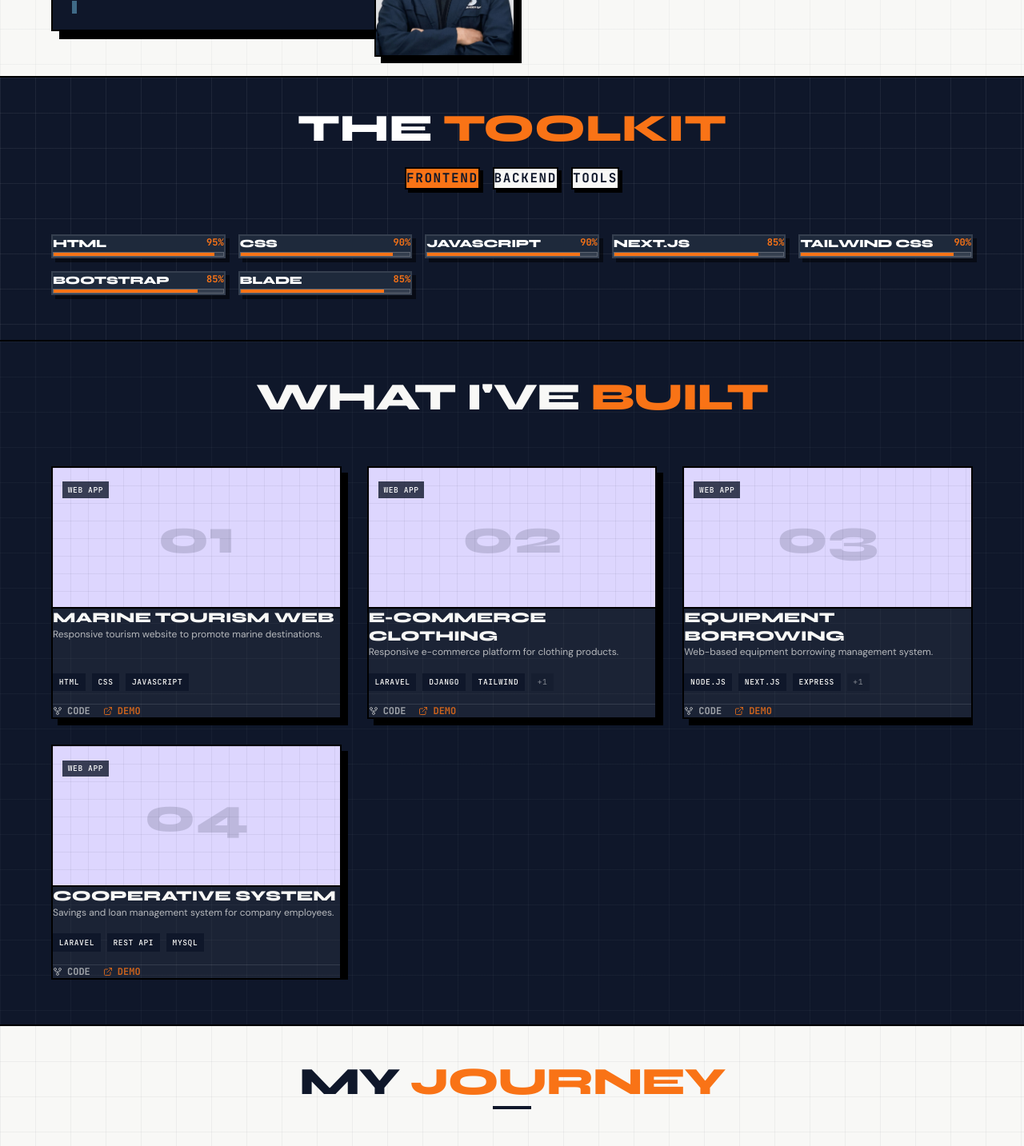
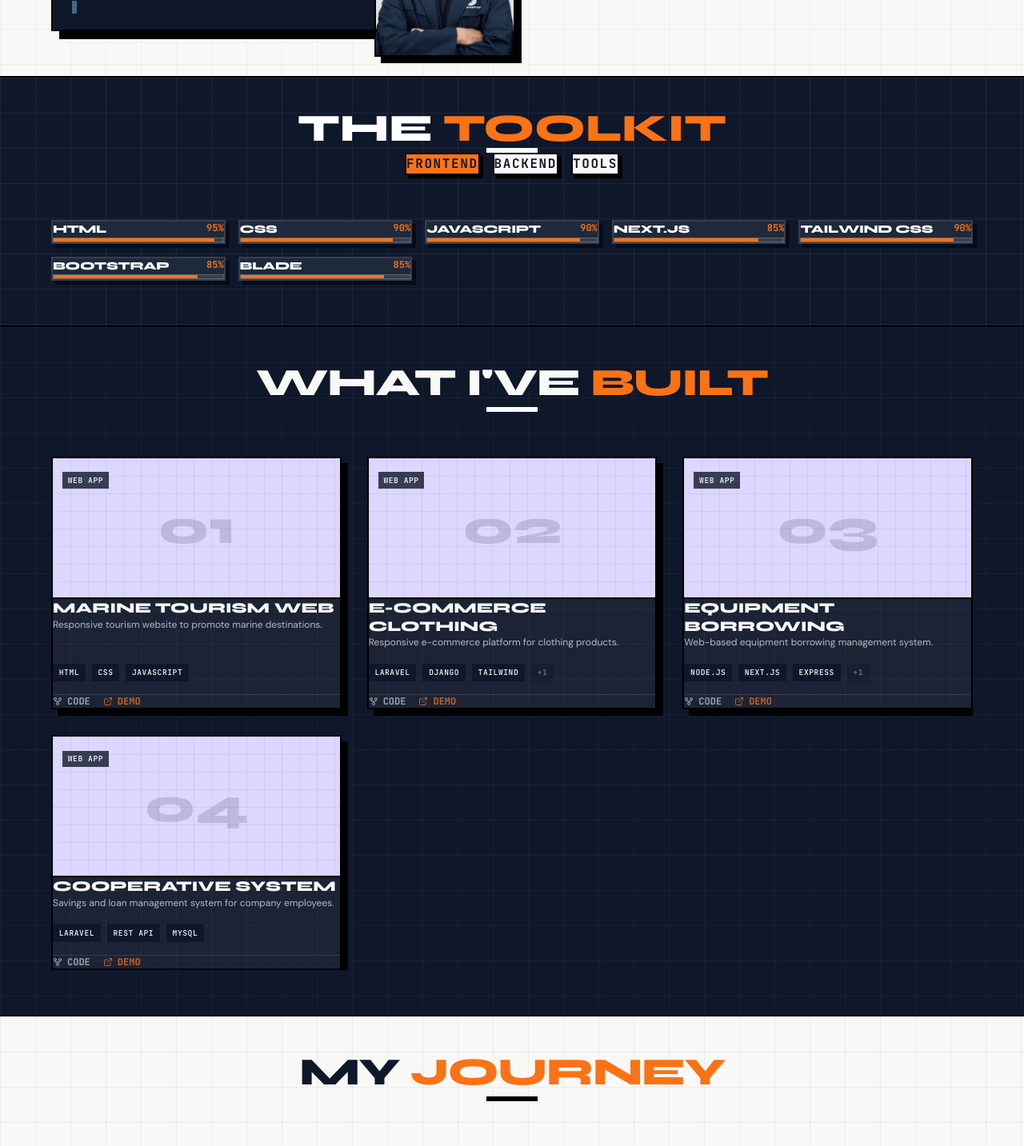
Before and after one commit to agielnawawi46/portofolio-v3, a React (Vite) app: page / in a window 1280 px wide. Shown: the part 1380-2813 px from the top of the page at 80% size. Built offline with nearby package versions, Linux system fonts and the light colour scheme.

Commit message:
style: apply consistent underline graphic to all section headers, standardizing on h-1.5 w-16 size

```diff
--- a/src/components/AboutSkillSection.tsx
+++ b/src/components/AboutSkillSection.tsx
@@ -277,7 +277,7 @@ export default function AboutSkillSection() {
               whileInView={{ opacity: 1, y: 0 }}
               viewport={vp}
               transition={{ ...spring }}
-              className="flex flex-col items-center text-center gap-6 mb-12 md:mb-16"
+              className="flex flex-col items-center text-center mb-12 md:mb-16"
               style={{ marginTop: '2.5rem', marginBottom: '3.5rem' }}
             >
               <h3
@@ -286,9 +286,10 @@ export default function AboutSkillSection() {
               >
                 THE <span style={{ color: 'var(--color-orange)' }}>TOOLKIT</span>
               </h3>
+              <div className="mt-3 h-1.5 w-16 bg-white" />
 
               {/* Category Tabs */}
-              <div className="flex gap-3 md:gap-4 flex-wrap justify-center">
+              <div className="flex gap-3 md:gap-4 flex-wrap justify-center mt-8">
                 {categories.map(cat => (
                   <button
                     key={cat}
--- a/src/components/ContactSection.tsx
+++ b/src/components/ContactSection.tsx
@@ -65,6 +65,7 @@ export default function ContactSection() {
               TOGETHER
             </span>
           </h2>
+          <div className="mt-3 h-1.5 w-16 bg-black" />
         </motion.div>
 
         <div className="grid grid-cols-1 md:grid-cols-12 gap-6 md:gap-8 items-stretch">
--- a/src/components/ExperienceSection.tsx
+++ b/src/components/ExperienceSection.tsx
@@ -36,7 +36,7 @@ export default function ExperienceSection() {
           >
             MY <span style={{ color: 'var(--color-orange)' }}>JOURNEY</span>
           </h2>
-          <div className="mt-3 h-1 w-12 mx-auto" style={{ background: 'var(--color-charcoal)' }} />
+          <div className="mt-3 h-1.5 w-16 bg-black" />
         </motion.div>
 
         {/* Timeline items - REVISI: Menghapus mt-6 agar tidak menambah spacing berlebih */}
--- a/src/components/ProjectsSection.tsx
+++ b/src/components/ProjectsSection.tsx
@@ -327,6 +327,7 @@ export default function ProjectsSection() {
             >
               WHAT I'VE <span style={{ color: 'var(--color-orange)' }}>BUILT</span>
             </h2>
+            <div className="mt-3 h-1.5 w-16 bg-white" />
           </motion.div>
 
           {isMobile ? (
```
